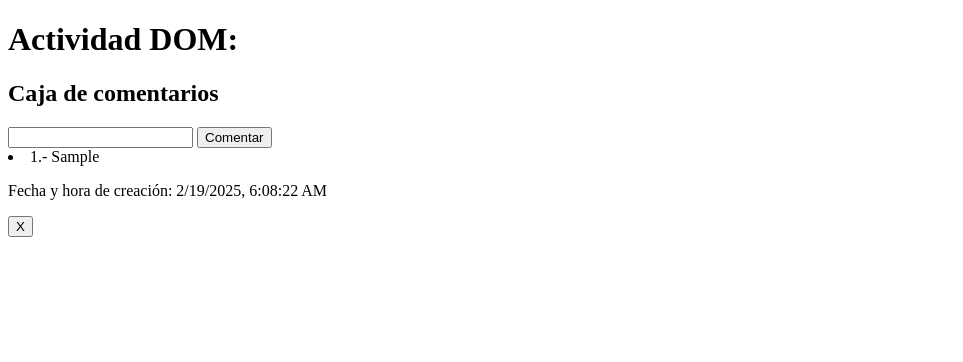
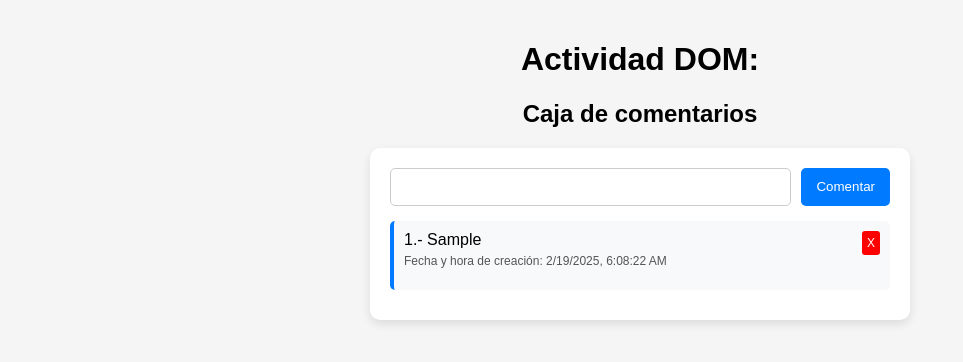
Before and after one commit to erickha16/web-e-js-desde-cero, a plain HTML site: page 5-DOM/index.html in a window 1280 px wide. Both pictures are taken after typing "Sample" into the empty fields and a click on the button "Comentar". Shown: the whole page, without its empty margins (0-963 px from the left). Drawn offline with Linux system fonts and the light colour scheme.

Commit message:
DOM-Actividad-Estilizado

```diff
--- a/5-DOM/style.css
+++ b/5-DOM/style.css
@@ -0,0 +1,90 @@
+/* Estilos generales */
+body {
+    font-family: Arial, sans-serif;
+    background-color: #f5f5f5;
+    text-align: center;
+    margin: 0;
+    padding: 20px;
+}
+
+/* Caja de comentarios */
+.cajaComentarios {
+    max-width: 500px;
+    background: #ffffff;
+    padding: 20px;
+    border-radius: 10px;
+    box-shadow: 0px 4px 10px rgba(0, 0, 0, 0.1);
+    margin: 20px auto;
+}
+
+/* Formulario */
+form {
+    display: flex;
+    gap: 10px;
+    margin-bottom: 15px;
+}
+
+/* Input de comentarios */
+#inputComentario {
+    flex: 1;
+    padding: 10px;
+    border: 1px solid #ccc;
+    border-radius: 5px;
+    font-size: 14px;
+}
+
+/* Botón de comentar */
+button {
+    padding: 10px 15px;
+    background-color: #007bff;
+    color: white;
+    border: none;
+    border-radius: 5px;
+    cursor: pointer;
+}
+
+button:hover {
+    background-color: #0056b3;
+}
+
+/* Lista de comentarios */
+.comentarios {
+    text-align: left;
+    padding: 0;
+    list-style: none;
+}
+
+/* Cada comentario */
+.comentarios li {
+    background: #f8f9fa;
+    padding: 10px;
+    margin-bottom: 10px;
+    border-radius: 5px;
+    position: relative;
+    border-left: 4px solid #007bff;
+}
+
+/* Fecha y hora */
+.fechaHora {
+    font-size: 12px;
+    color: #555;
+    margin-top: 5px;
+}
+
+/* Botón de eliminar */
+.eliminar {
+    position: absolute;
+    right: 10px;
+    top: 10px;
+    background: red;
+    color: white;
+    border: none;
+    padding: 5px;
+    border-radius: 3px;
+    cursor: pointer;
+    font-size: 12px;
+}
+
+.eliminar:hover {
+    background: darkred;
+}
```
Also changed, not shown: 5-DOM/index.html (+0 -11 lines).
